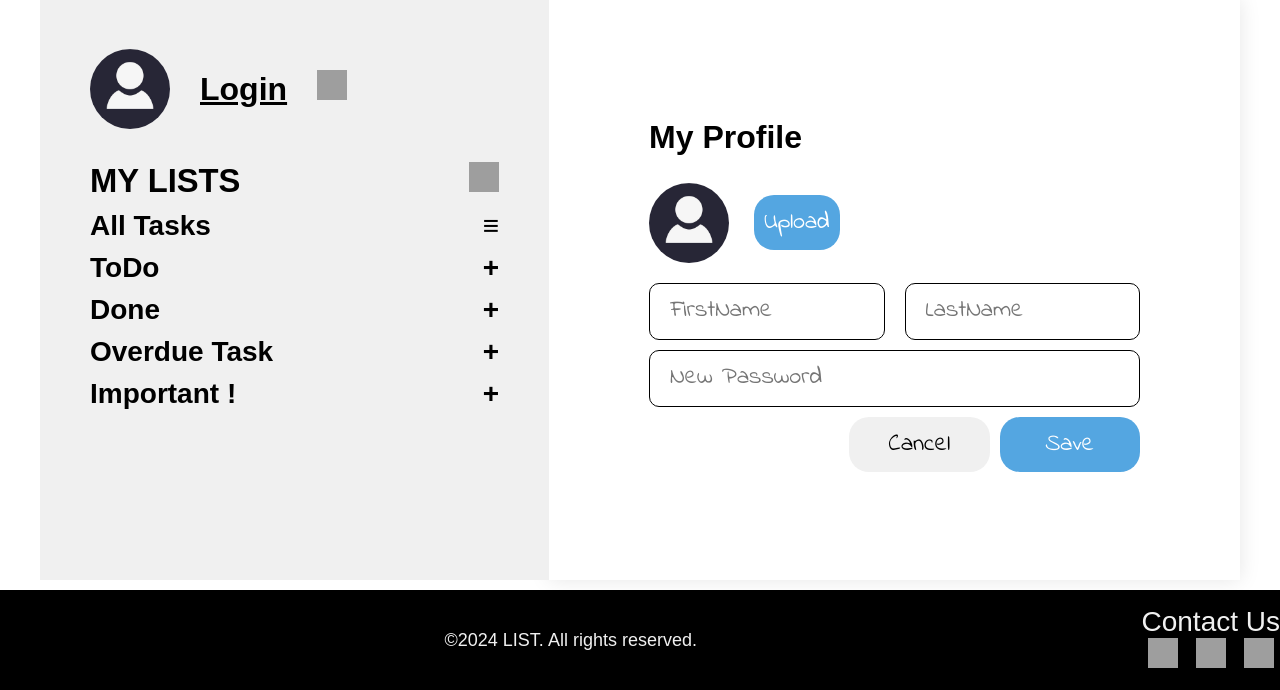
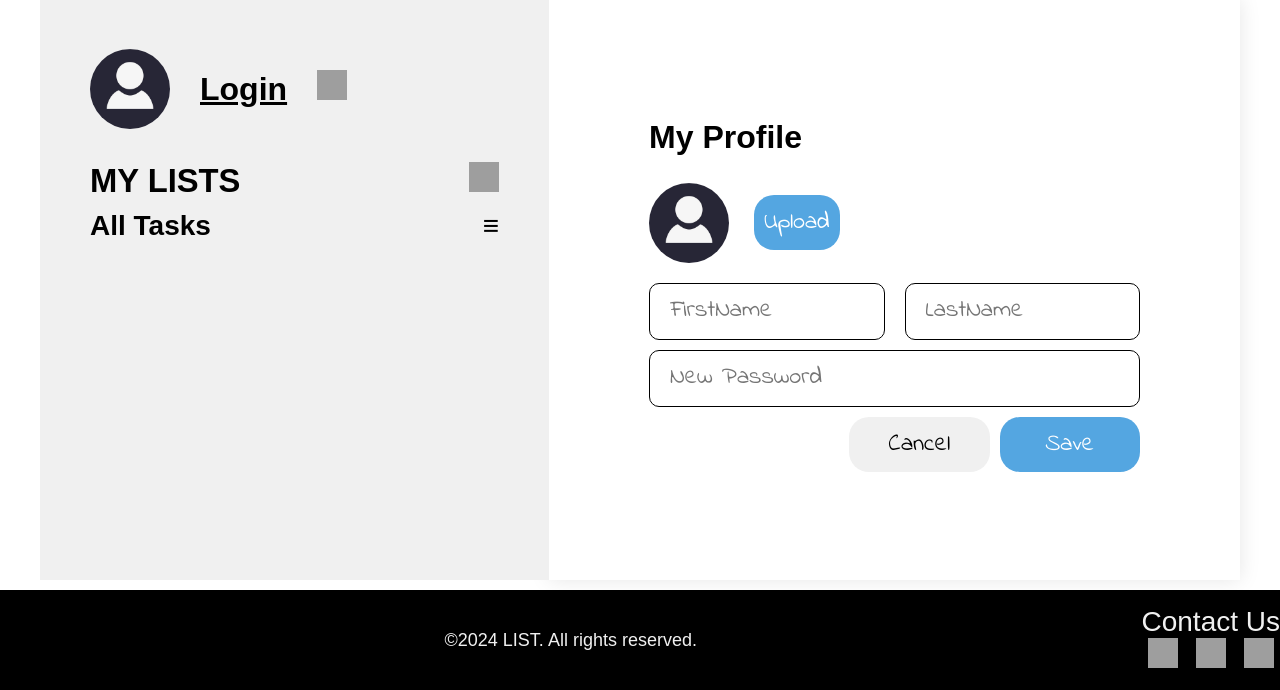
Before and after one commit to mederickb/webdevone-group7, a PHP site: page /profile.html in a window 1280 px wide. Shown: the part 110-800 px from the top of the page. Run offline with PHP 8.4, Linux system fonts and the light colour scheme; some web fonts are replaced; grey boxes are pictures that could not be loaded.

Commit message:
Updated side-bar and JS file

```diff
--- a/Contactus.html
+++ b/Contactus.html
@@ -75,6 +75,6 @@
             </div>
         </nav>
     </footer>
-    <script src="script.js"></script>
+    <script src="js/script.js"></script>
 </body>
 </html>
--- a/css/style.css
+++ b/css/style.css
@@ -142,7 +142,7 @@ nav a {
     padding-left: 10PX;
 }
 
-.text-login{
+.text-login, .addnew{
     text-decoration: none;
     color: inherit;
 }
@@ -156,6 +156,14 @@ nav a {
     justify-content: space-between;
     align-items: center;
     margin-bottom: 10px;
+}
+
+.list-container {
+    display: none;
+}
+
+.list-container.show {
+    display: block;
 }
 
 footer, .home-btn, h1 {
--- a/js/script.js
+++ b/js/script.js
@@ -1,6 +1,8 @@
-document.querySelector('.list-task').addEventListener('click', function() {
-    const items = document.querySelectorAll('.list-item');
-    items.forEach(item => {
-        item.style.display = item.style.display === 'none' ? 'block' : 'none';
+document.addEventListener("DOMContentLoaded", function() {
+    const menuToggle = document.querySelector(".menu-toggle");
+    const listContainer = document.querySelector(".list-container");
+
+    menuToggle.addEventListener("click", function() {
+        listContainer.classList.toggle("show");
     });
 });
--- a/profile.html
+++ b/profile.html
@@ -31,11 +31,13 @@
                 </div>
             </div>
             <h3>MY LISTS<span><img width="30" height="30" src="https://img.icons8.com/ios-filled/50/search--v1.png" alt="search--v1"/></span></h3>
-            <div class="list-item">All Tasks <span>≡</span></div>
-            <div class="list-item">ToDo <span>+</span></div>
-            <div class="list-item">Done <span>+</span></div>
-            <div class="list-item">Overdue Task <span>+</span></div>
-            <div class="list-item">Important ! <span>+</span></div>
+            <div class="list-task">All Tasks <span class="menu-toggle">≡</span></div>
+            <div class="list-container">
+                <div class="list-item">ToDo <a href="new.html" class="addnew">+</a></div>
+                <div class="list-item">Done <a href="new.html" class="addnew">+</a></div>
+                <div class="list-item">Overdue Task <a href="new.html" class="addnew">+</a></div>
+                <div class="list-item">Important! <a href="new.html" class="addnew">+</a></div>
+            </div>
         </aside>
 
         <div class="profile-container">
@@ -72,6 +74,6 @@
             </div>
         </nav>
     </footer>
-    <script src="script.js"></script>
+    <script src="js/script.js"></script>
 </body>
 </html>
```
Also changed, not shown: index.html (+7 -5 lines), login.html (+8 -6 lines), new.html (+8 -6 lines), updating.html (+8 -6 lines).
